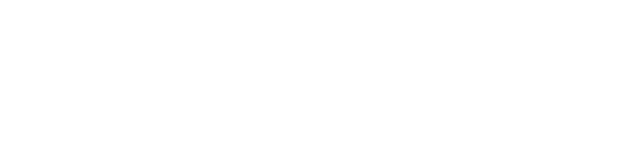
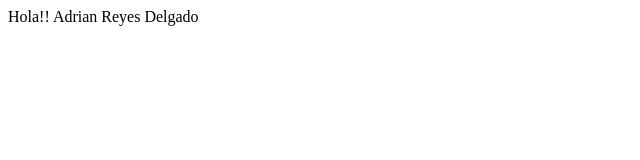
Before and after one commit to Adrian-R-2022/mi_repo, a plain HTML site: page index.html in a window 1280 px wide. Shown: the whole page, without its empty margins (0-640 px from the left). Drawn offline with Linux system fonts and the light colour scheme.

Commit message:
Texto agregado

```diff
--- a/index.html
+++ b/index.html
@@ -6,5 +6,7 @@
     <meta name="viewport" content="width=device-width, initial-scale=1.0" />
     <title>Document</title>
   </head>
-  <body></body>
+  <body>
+    Hola!! Adrian Reyes Delgado
+  </body>
 </html>
```
